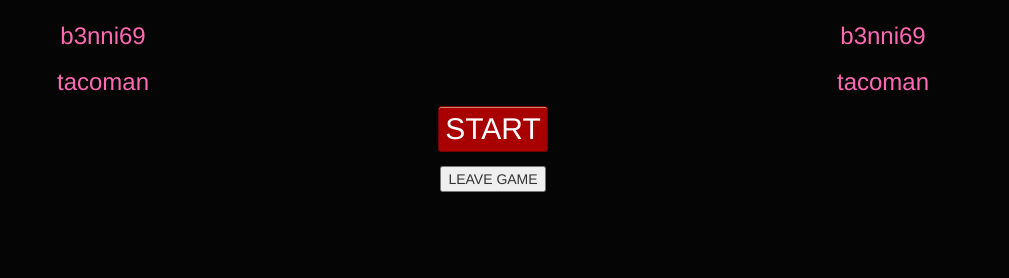
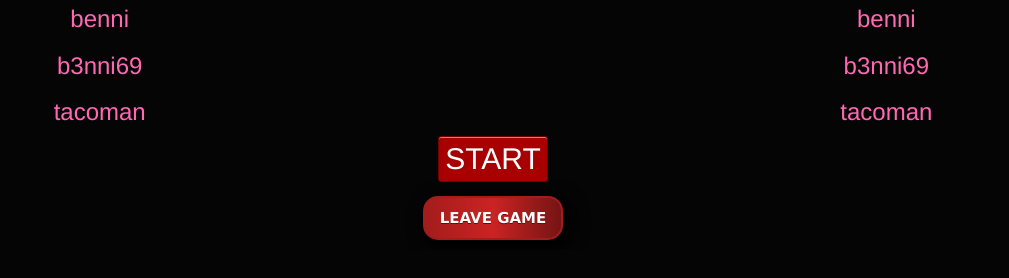
Before and after one commit to Bennibraun/Two-Zooms-and-a-Boom, a website: page index.html in a window 1280 px wide. Shown: the part 258-536 px from the top of the page, without its empty margins (147-1156 px from the left). Drawn offline with nearby package versions, Linux system fonts and the light colour scheme; no server answers.

Commit message:
everythings settled

```diff
--- a/static/main.css
+++ b/static/main.css
@@ -44,8 +44,9 @@ body {
 	cursor:pointer;
 	color:#ffffff;
     font-size: 30px;
+}
 
-.startButton, .leaveButton {
+.leaveButton {
     color: white;
     font-size: 20px;
 
```
